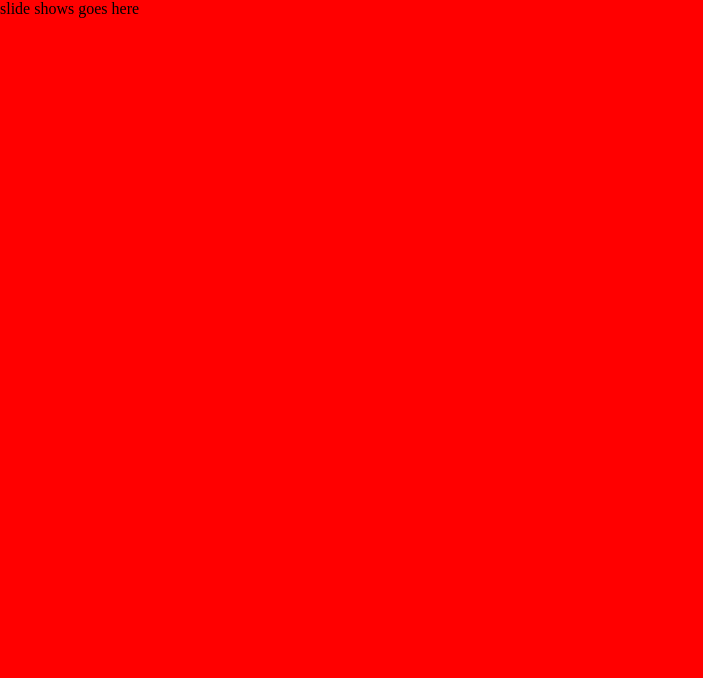
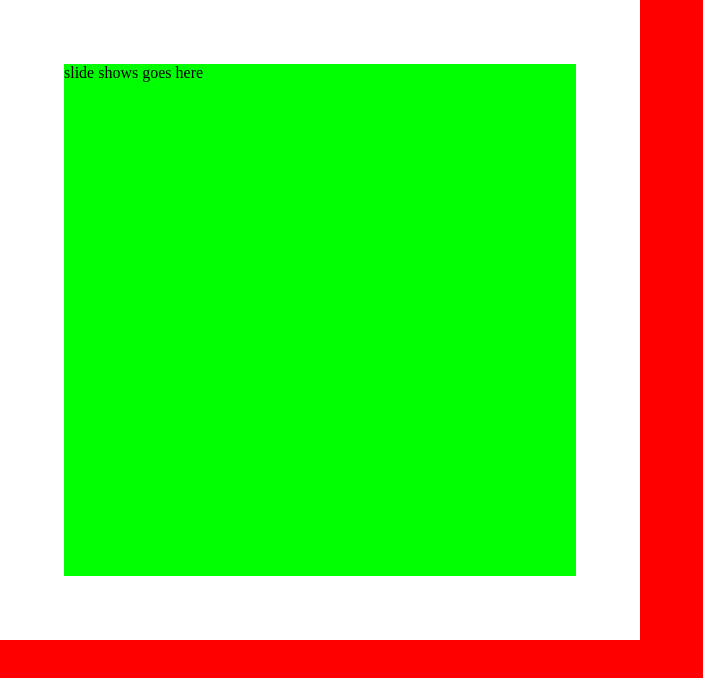
Before and after one commit to sabbiryan/learning-css-animations, a plain HTML site: page index.html in a window 1280 px wide. Shown: the whole page, without its empty margins (0-703 px from the left). Drawn offline with Linux system fonts and the light colour scheme; files whose address does not match are found by name.

Commit message:
played with display:block

```diff
--- a/css/style.css
+++ b/css/style.css
@@ -11,3 +11,21 @@ hp-content{
     width: 100vw;
     height: 100vh;
 }
+
+hp-presentation{
+    display: block;
+    background-color: #fff;
+
+    width: 80vmin;
+    height: 80vmin;
+}
+
+hp-slide{
+    display: inline-block;
+    background-color: #0f0;
+
+    width: 80%;
+    height: 80%;
+
+    margin: 10%;
+}
--- a/index.html
+++ b/index.html
@@ -12,9 +12,9 @@
     <body>
         <hp-content>
             <hp-presentation>
-                <ht-slide>
+                <hp-slide>
                     <hp-title>slide shows goes here</hp-title>
-                </ht-slide>
+                </hp-slide>
             </hp-presentation>
         </hp-content>
 
```
